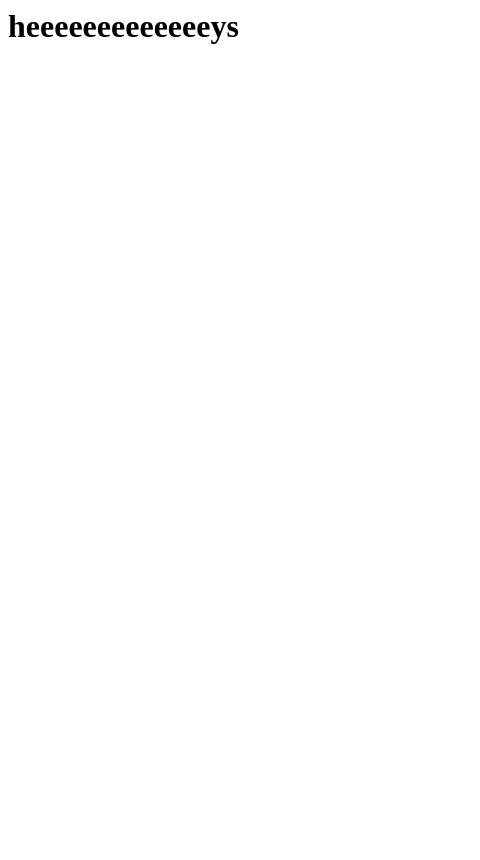
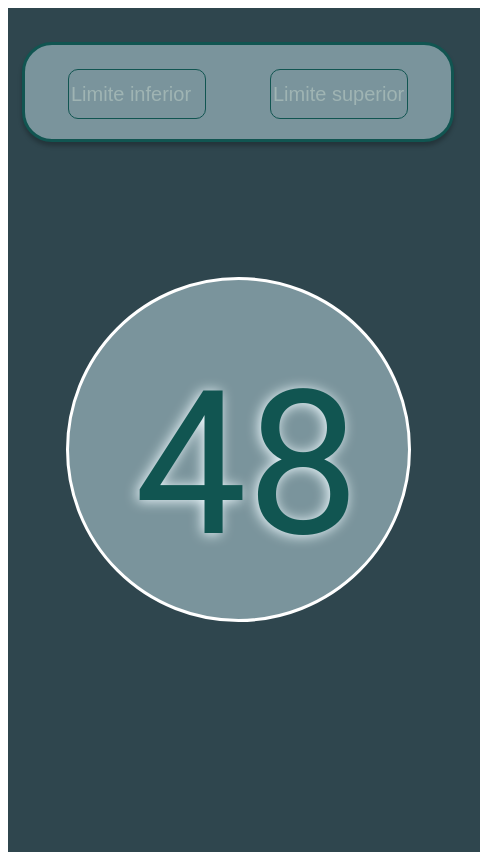
Before and after one commit to MatFlorentino/Randonber, an Electron app: page frontend/index.html in a window 480 px wide. Drawn offline with Linux system fonts and the light colour scheme.

Commit message:
Frontend

```diff
--- a/frontend/index.html
+++ b/frontend/index.html
@@ -1,11 +1,27 @@
 <head>
 
 </head>
+
 <body>
-    <h1 id='hey'>heeeeeeeeeeeeeys</h1>
-    <script>
-        document.getElementById('hey').onclick = function(){
-            console.log('yoo')
-        }
-    </script>
+    <div id="container">
+        <div id="menu">
+
+            <div id="inputContainer">
+                <input class='lim' placeholder="Limite inferior">
+
+                </input>
+                <input class="lim" placeholder="Limite superior">
+
+                </input>
+            </div>
+
+        </div>
+
+        <div id="circulo">
+            <h1 id="resultado">
+                48
+            </h1>
+        </div>
+    </div>
+    <link rel="stylesheet" href="style.css">
 </body>
--- /dev/null
+++ b/frontend/style.css
@@ -0,0 +1,81 @@
+body {
+    overflow-x: hidden;
+    overflow-y: hidden;
+    }
+.lim{
+    top: -6px;
+    left: 0px;
+    position: relative;
+    border-radius: 10px;
+    border: 1px solid #115551;
+    background: #7A949C;
+    height: 50px;
+    width: 138px;
+    margin:30px;
+    font-size: 20px;
+}
+::-webkit-input-placeholder {
+    color: #9fb4b3;
+ }
+#inputContainer{
+    height: 100px;
+    width: 400px;
+    margin: 0 auto;
+}
+#menu{
+
+    position: relative;
+    margin: 0 auto;
+    width: 90vw;
+    height: 100px;
+    top: 34px;
+    left:-10px;
+
+    background: #7A949C;
+    border: 3px solid #115551;
+    box-sizing: border-box;
+    box-shadow: 0px 4px 4px rgba(0, 0, 0, 0.25);
+    border-radius: 30px;
+}
+#container{
+
+    position: relative;
+    width: 100vw;
+    height: 100vh;
+
+    background: #2F464E;
+}
+
+
+
+#circulo{
+    position: relative;
+    margin: 0 auto;
+    width: 345px;
+height: 345px;
+top: 20vh;
+left: -10px;
+
+background: #7A949C;
+border: 3px solid #FFFFFF;
+box-sizing: border-box;
+border-radius: 50%;
+}
+
+#resultado{
+    position: relative;
+    width: 254px;
+    height: 228px;
+    left: 66px;
+    top: -66px;
+
+font-family: Roboto;
+font-style: normal;
+font-weight: normal;
+font-size: 200px;
+line-height: 234px;
+
+color: #115551;
+
+text-shadow: -2px 1px 13px  #EFFBFF;
+}
```
Also changed, not shown: main.js (+8 -3 lines), 1 other file.
